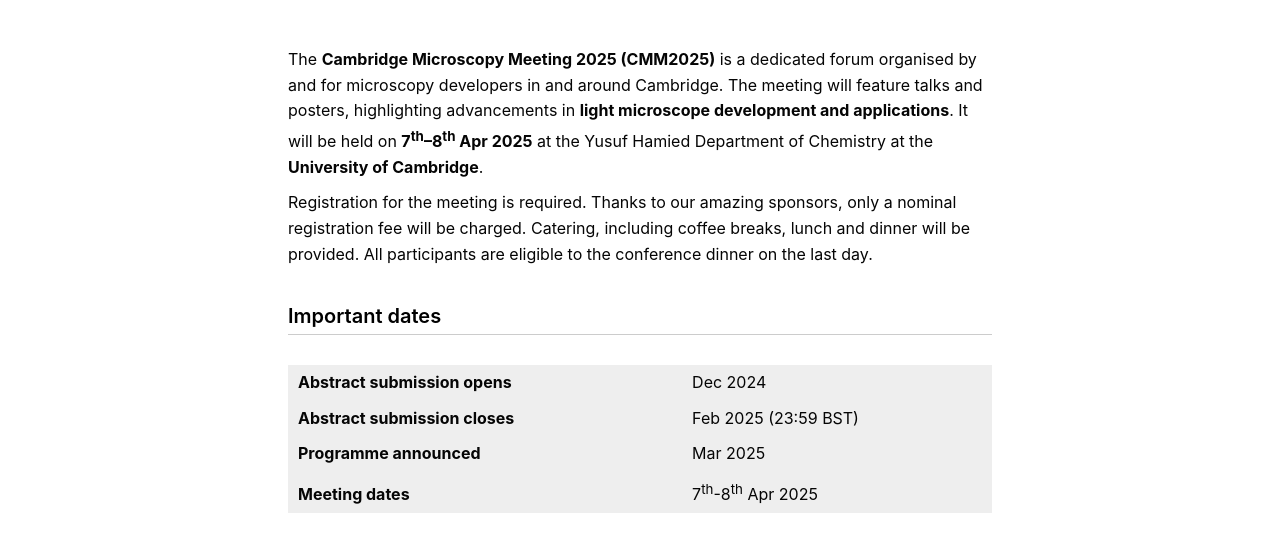
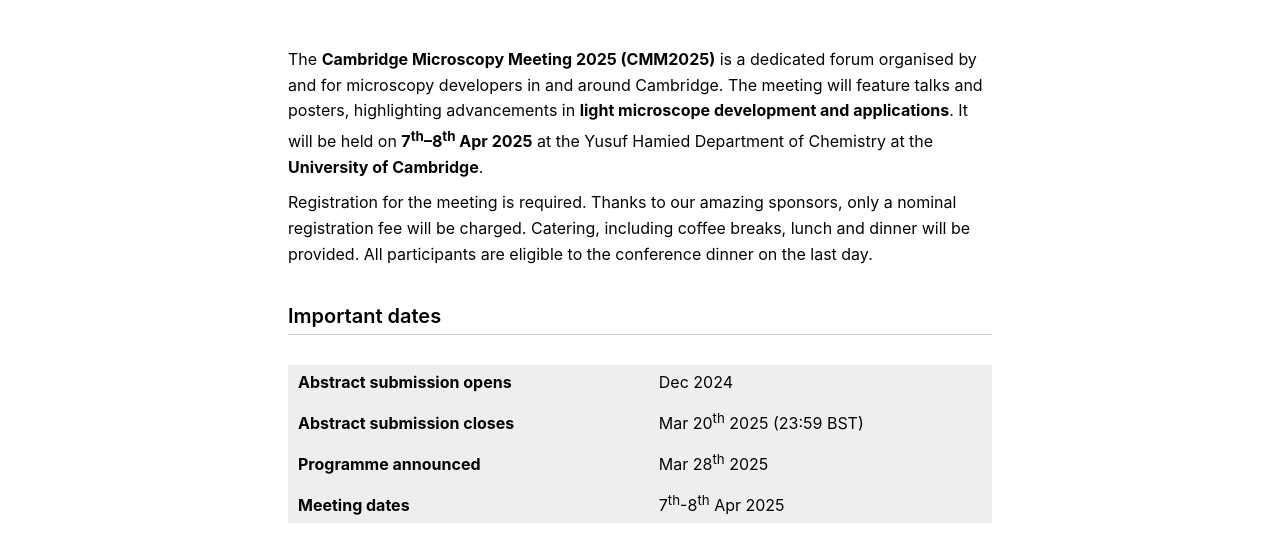
Before and after one commit to TheLeeLab/Cambridge-Microscopy-Meeting-2025, a plain HTML site: page index.html in a window 1280 px wide. Shown: the part 348-894 px from the top of the page. Drawn offline with Linux system fonts and the light colour scheme.

Commit message:
Update dates on home page
Extend registration date and programme date

```diff
--- a/index.html
+++ b/index.html
@@ -67,11 +67,11 @@
               </tr>
               <tr>
                 <td><strong>Abstract submission closes</strong></td>
-                <td>Feb 2025 (23:59 BST)</td>
+                <td>Mar 20<sup>th</sup> 2025 (23:59 BST)</td>
               </tr>
               <tr>
                 <td><strong>Programme announced</strong></td>
-                <td>Mar 2025</td>
+                <td>Mar 28<sup>th</sup> 2025</td>
               </tr>
               <tr>
                 <td><strong>Meeting dates</strong></td>
```
